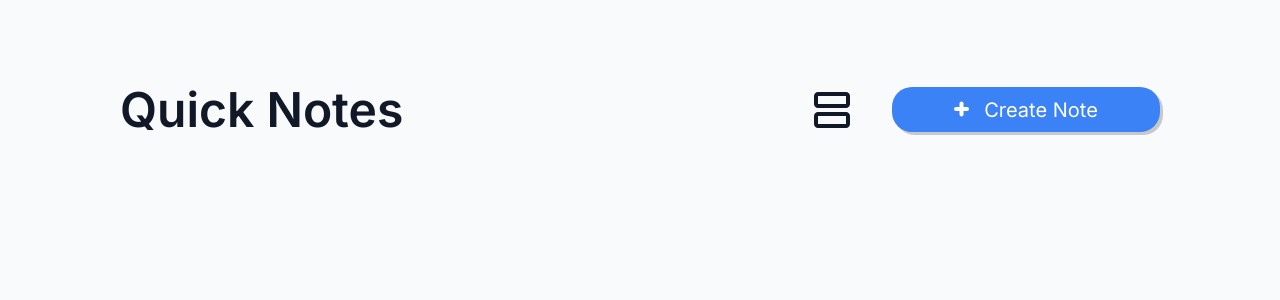
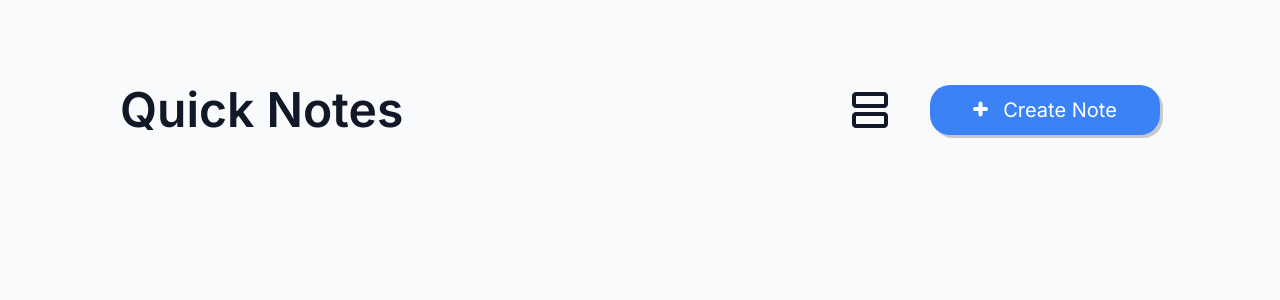
Before and after one commit to joseildoandrade12/quick-notes, a Vue app: page / in a window 1280 px wide. Shown: the top 300 px of the page. Built offline with nearby package versions, Linux system fonts and the light colour scheme.

Commit message:
style: adjustment width and height button

```diff
--- a/src/components/Header.vue
+++ b/src/components/Header.vue
@@ -19,7 +19,7 @@ function toggleModal() {
     <h1>Quick Notes</h1>
     <div class="elements-header">
       <IconGrid />
-      <Button @click="toggleModal" content="Create Note" width="268">
+      <Button @click="toggleModal" content="Create Note" width="230">
         <span class="icon-add"></span>
       </Button>
     </div>
--- a/src/components/NotaForm.vue
+++ b/src/components/NotaForm.vue
@@ -32,7 +32,7 @@ function pushData() {
       <textarea id="content" maxlength="300" v-model="elementsNotes.content"></textarea>
       <p class="message-error" v-show="!elementsNotes.content">This field must be used!</p>
     </div>
-    <Button @click="pushData" content="Save" width="240" />
+    <Button @click="pushData" content="Save" width="180" />
   </div>
 </template>
 
--- a/src/components/elements/Button.vue
+++ b/src/components/elements/Button.vue
@@ -28,7 +28,7 @@ button {
   background: #3b82f6;
   color: #ffffff;
   border-radius: 20px;
-  height: 45px;
+  height: 50px;
   font-size: 1.25rem;
   box-shadow: 3px 3px 0px rgba(0, 0, 0, 0.2);
 }
```
